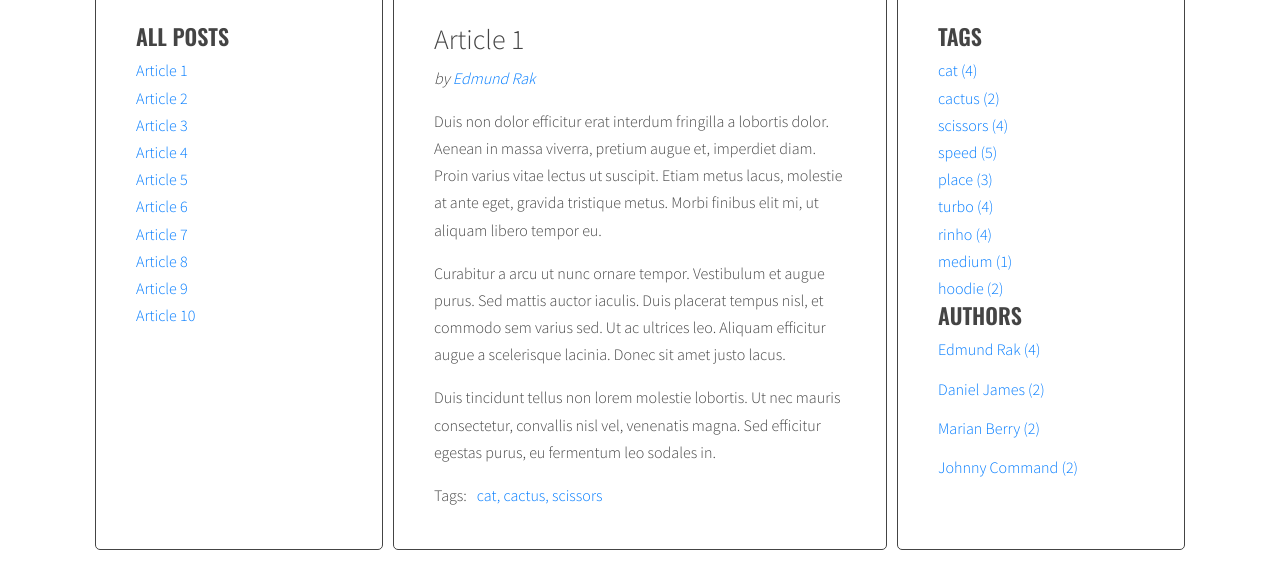
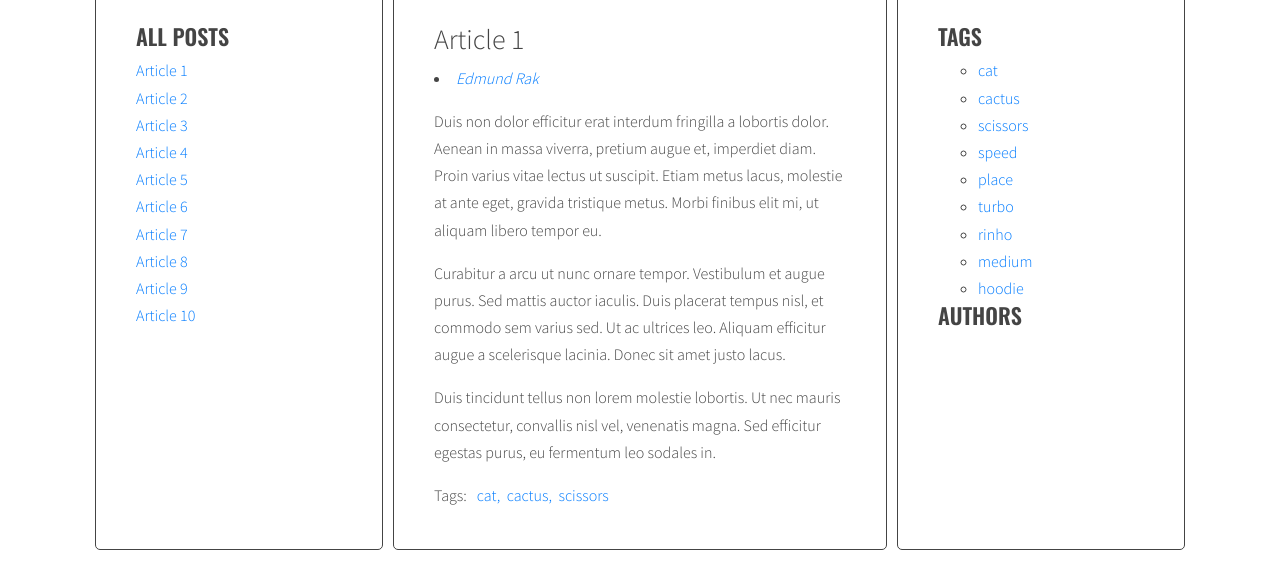
Before and after one commit to Jaaccek/Javascript-blog2, a website: page index.html in a window 1280 px wide. Shown: the part 130-718 px from the top of the page. Drawn offline with nearby package versions, Linux system fonts and the light colour scheme.

Commit message:
handlebars1

```diff
--- a/index.html
+++ b/index.html
@@ -238,6 +238,30 @@
       </main>
     </div>
   </div>
+  <script id="template-article-link" type="text/x-handlebars-template">
+    <li><a href="#{{ id }}"><span>{{ title }}</span></a></li>
+  </script>
+  <script id="template-article-tag" type="text/x-handlebars-template">
+    <li><a href="#tag-{{tag}}"><span>{{tag}}</span></a></li>
+  </script>
+  <script id="template-article-author" type="text/x-handlebars-template">
+    <li><a href="#author-{{author}}"><span>{{author}}</span></a></li>
+  </script>
+  <script id="template-tag-cloud-link" type="text/x-handlebars-template">
+    <ul>
+        {{#each tags}}
+            <li><a href="#tag-{{tag}}" class="{{className}}">{{tag}}</a></li>
+        {{/each}}
+    </ul>
+  </script>
+  <script id="template-author-cloud-link" type="text/x-handlebars-template">
+    <ul>
+        {{#each allAuthors}}
+            <li><a href="#author-{{author}}">{{author}} ({{count}})</a></li>
+        {{/each}}
+    </ul>
+  </script>
+  <script src="https://cdnjs.cloudflare.com/ajax/libs/handlebars.js/4.1.0/handlebars.min.js"></script>
   <script src="js/script.js"></script>
 </body>
 
--- a/js/script.js
+++ b/js/script.js
@@ -1,6 +1,13 @@
 'use strict'
 
 {
+  const templates = {
+    articleLink: Handlebars.compile(document.querySelector('#template-article-link').innerHTML),
+    articleTag: Handlebars.compile(document.querySelector('#template-article-tag').innerHTML),
+    articleAuthor: Handlebars.compile(document.querySelector('#template-article-author').innerHTML),
+    tagCloudLink: Handlebars.compile(document.querySelector('#template-tag-cloud-link').innerHTML),
+    authorCloudLink: Handlebars.compile(document.querySelector('#template-author-cloud-link').innerHTML)
+  }
 
   /*document.getElementById('test-button').addEventListener('click', function(){
       const links = document.querySelectorAll('.titles a');
@@ -86,7 +93,8 @@
       /* get the title from the title element */
 
       /* create HTML of the link */
-      const linkHTML = '<li><a href="#' + articleId + '"><span>' + articleTitle + '</span></a></li>';
+      const linkHTMLData = { id: articleId, title: articleTitle };
+      const linkHTML = templates.articleLink(linkHTMLData);
 
       /* insert link into titleList */
       titleList.insertAdjacentHTML('afterbegin', linkHTML);
@@ -163,7 +171,9 @@
       for (let tag of articleTagsArray) {
 
         /* generate HTML of the link */
-        const linkHTML = '<li><a href="#tag-' + tag + '">' + tag + '</a></li>';// w allTags jest numerek do tagów
+        //const linkHTML = '<li><a href="#tag-' + tag + '">' + tag + '</a></li>';// w allTags jest numerek do tagów
+        const linkHTMLData = { id: articleTags, title: tag };
+        const linkHTML = templates.articleLink(linkHTMLData);
 
         /* add generated code to html variable */
         html = html + linkHTML;
@@ -197,21 +207,35 @@
     console.log('tagsParams:', tagsParams);
 
     /* [NEW] create variable for all links HTML code */
-    let allTagsHTML = '';
+    // let allTagsHTML = '';
+    const allTagsData = { tags: [] };
+
 
     /* [NEW] START LOOP: for each tag in allTags: */
     for (let tag in allTags) {
 
       /* [NEW] generate code of a link and add it to allTagsHTML */
 
-      const tagLinkHTML = '<li><a class="' + calculateTagClass(allTags[tag], tagsParams) + '" href="#tag-' + tag + '">' + tag + ' (' + allTags[tag] + ') ' + '</a>' + ' </li> ';
+      //const tagLinkHTML = '<li><a class="' + calculateTagClass(allTags[tag], tagsParams) + '" href="#tag-' + tag + '">' + tag + ' (' + allTags[tag] + ') ' + '</a>' + ' </li> ';
+      const tagLinkHTML = calculateTagClass(allTags[tag], tagsParams);
+      console.log('tagLinkHTML:', tagLinkHTML);
+
+      allTagsData.tags.push({
+
+        tag: tag,
+
+        count: allTags[tag],
+
+        className: calculateTagClass(allTags[tag], tagsParams)
+      });
       console.log('tagLinkHTML', tagLinkHTML);
-      allTagsHTML = allTagsHTML + tagLinkHTML;
+      //allTagsHTML = allTagsHTML + tagLinkHTML;
     }
     /* [NEW] END LOOP: for each tag in allTags: */
 
     /*[NEW] add HTML from allTagsHTML to tagList */
-    tagList.innerHTML = allTagsHTML;
+    // tagList.innerHTML = allTagsHTML;
+    tagList.innerHTML = templates.tagCloudLink(allTagsData);
   }
 
 
@@ -311,13 +335,15 @@
       /* [DONE] get author from data-author attribute */
       const articleAuthor = article.getAttribute('data-author');
       // console.log(articleAutors);
+      const linkAuthorData = {author: articleAuthor},
+      authorHTML = templates.articleAuthor(linkAuthorData);
+      html = html + authorHTML;
 
       /* [DONE] generate HTML of the link */
-      const linkHTML = '<span> by </span><a href="#-author' + articleAuthor + '"><span>' + articleAuthor + '</span></a>';
+      //const linkHTML = '<span> by </span><a href="#-author' + articleAuthor + '"><span>' + articleAuthor + '</span></a>';
       // console.log(tagLinkHTML);
+      /* [DONE] add generated code to html variable */
 
-      /* [DONE] add generated code to html variable */
-      html += linkHTML;
       if (!allAuthors[articleAuthor]) {
         allAuthors[articleAuthor] = 1;
       } else {
@@ -325,29 +351,34 @@
       }
       /* [DONE] insert HTML of all the links into the tags wrapper */
       authorsList.innerHTML = html;
-
       /* END LOOP: for every article: */
     }
     const authorsList = document.querySelector(optAuthorsListSelector);
-
     const authorsParams = calculateAuthorsParams(allAuthors);
     console.log('authorsParams:', authorsParams);
 
     /* [NEW] create variable for all links HTML code */
-    let allAuthorsHTML = '';
+    //let allAuthorsHTML = '';
+    let allAuthorsHTML = { allAuthors: [] };
 
     /* [NEW] START LOOP: for each tag in allAuthors: */
     for (let author in allAuthors) {
 
       /* [NEW] generate code of a link and add it to allAuthorsHTML */
-      const authorsLinkHTML = '<li><a href="#-author' + author + '">' + author + ' (' + (allAuthors[author]) + ')</a></li>';
+      /*const authorsLinkHTML = '<li><a href="#-author' + author + '">' + author + ' (' + (allAuthors[author]) + ')</a></li>';
       console.log('authorsLinkHTML', authorsLinkHTML);
-      allAuthorsHTML += authorsLinkHTML                // tutaj jest coś nie tak
+      allAuthorsHTML += authorsLinkHTML */               // tutaj jest coś nie tak
+      allAuthorsHTML.allAuthors.push({
+        author: author,
+        count: allAuthors[author]
+      });
     }
+
     /* [NEW] END LOOP: for each tag in allAuthors: */
 
     /*[NEW] add HTML from allAuthorsHTML to authorsList */
-    authorsList.innerHTML = allAuthorsHTML;
+    //authorsList.innerHTML = allAuthorsHTML;
+    authorList.innerHTML = templates.authorCloudLink(allAuthorsHTML);
   }
 
   const authorClickHandler = function (event) {
```
Also changed, not shown: .eslintrc.json.
